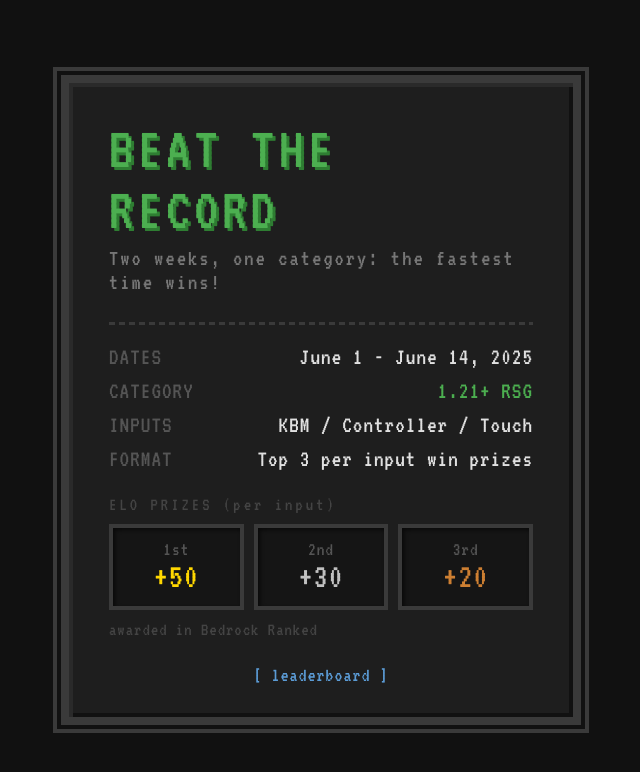
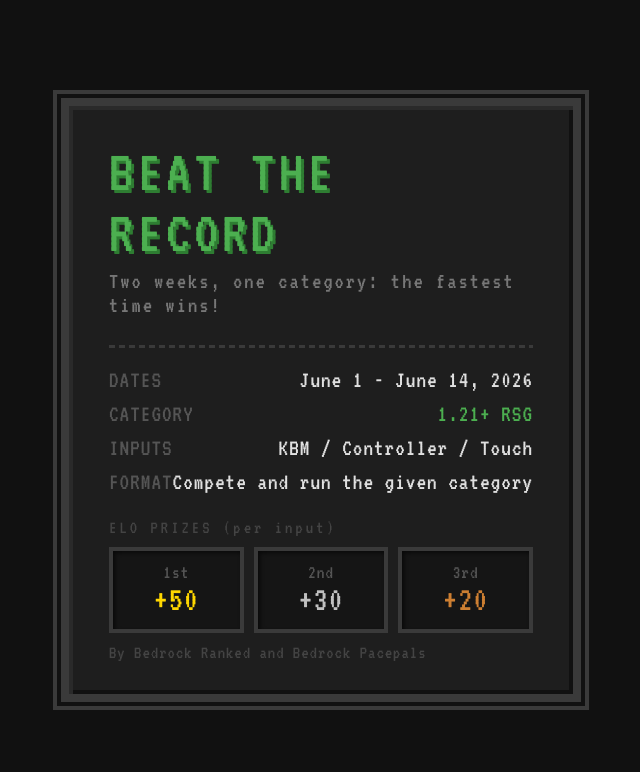
Before and after one commit to ma-ehy/beat-the-record, a plain HTML site: page manifesto.html in a window 1280 px wide. Shown: the whole page, without its empty margins (319-959 px from the left). Drawn offline with Linux system fonts and the light colour scheme.

Commit message:
Update manifesto.html

```diff
--- a/manifesto.html
+++ b/manifesto.html
@@ -134,7 +134,7 @@
 
     <div class="row">
       <span class="label">DATES</span>
-      <span class="value">June 1 - June 14, 2025</span>
+      <span class="value">June 1 - June 14, 2026</span>
     </div>
     <div class="row">
       <span class="label">CATEGORY</span>
@@ -146,7 +146,7 @@
     </div>
     <div class="row">
       <span class="label">FORMAT</span>
-      <span class="value">Top 3 per input win prizes</span>
+      <span class="value">Compete and run the given category</span>
     </div>
 
     <div class="prizes-title">ELO PRIZES (per input)</div>
@@ -164,9 +164,9 @@
         <div class="elo">+20</div>
       </div>
     </div>
-    <div class="prize-note">awarded in Bedrock Ranked</div>
+    <div class="prize-note">By Bedrock Ranked and Bedrock Pacepals</div>
 
-    <a class="footer-link" href="index.html">[ leaderboard ]</a>
+    <!--<a class="footer-link" href="index.html">[leaderboard]</a>-->
   </div>
 </body>
 </html>
```
